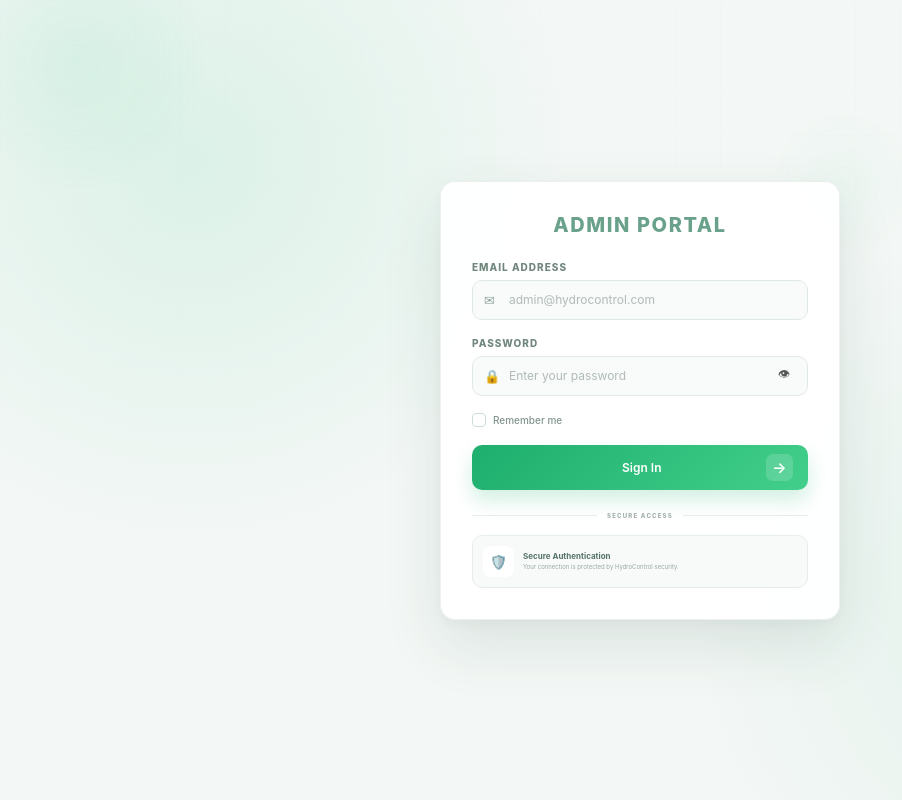
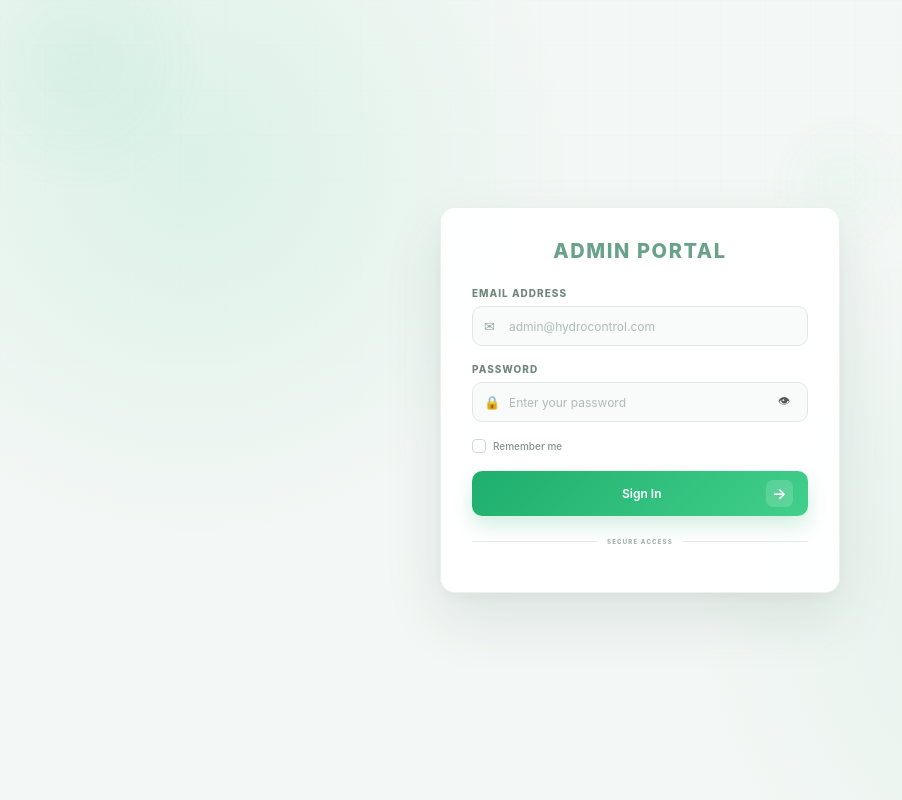
Before and after one commit to jwindamibacmibsit-droid/frontend, a React (Vite) app: page /login in a window 1280 px wide. Shown: the whole page, without its empty margins (0-902 px from the left). Built offline with nearby package versions, Linux system fonts and the light colour scheme.

Commit message:
part1.3.2

```diff
--- a/src/App.jsx
+++ b/src/App.jsx
@@ -8,9 +8,6 @@ import {
 
 import Login from "./pages/Login";
 import Dashboard from "./pages/Dashboard";
-import WaterMonitoring from "./pages/WaterMonitoring";
-import NutrientControl from "./pages/NutrientControl";
-import PHControl from "./pages/PhControl";
 import PumpControl from "./pages/PumpControl";
 import Logs from "./pages/SystemLogs";
 import Settings from "./pages/Settings";
@@ -109,21 +106,6 @@ function App() {
                     />
 
                     <Route
-                        path="/water-monitoring"
-                        element={<WaterMonitoring />}
-                    />
-
-                    <Route
-                        path="/nutrient-control"
-                        element={<NutrientControl />}
-                    />
-
-                    <Route
-                        path="/ph-control"
-                        element={<PHControl />}
-                    />
-
-                    <Route
                         path="/pump-control"
                         element={<PumpControl />}
                     />
--- a/src/components/Navbar.jsx
+++ b/src/components/Navbar.jsx
@@ -9,21 +9,6 @@ function Navbar({ isOpen, setIsOpen }) {
             name: "Dashboard",
             path: "/dashboard",
             icon: "⌂"
-        },
-        {
-            name: "Water Monitoring",
-            path: "/water-monitoring",
-            icon: "💧"
-        },
-        {
-            name: "Nutrient Control",
-            path: "/nutrient-control",
-            icon: "🧪"
-        },
-        {
-            name: "pH Control",
-            path: "/ph-control",
-            icon: "⚗️"
         },
         {
             name: "Pump Control",
--- a/src/pages/Dashboard.jsx
+++ b/src/pages/Dashboard.jsx
@@ -185,9 +185,7 @@ function Dashboard() {
 
                 <header className="dashboard-header">
                     <div className="header-copy">
-                        <div className="dashboard-breadcrumb">HYDROCONTROL / CONTROL CENTER</div>
                         <h1>Hydroponic Environment</h1>
-                        <p>Real-time visibility into your reservoir, nutrients, water quality and automation.</p>
                     </div>
 
                     <div className={`system-status ${offline ? "is-offline" : ""}`}>
--- a/src/pages/Login.jsx
+++ b/src/pages/Login.jsx
@@ -205,7 +205,7 @@ function Login({ onLogin }) {
                                             : "Show password"
                                     }
                                 >
-                                    {showPassword ? "🙈" : "👁"}
+                                    {showPassword ? "--" : "👁"}
                                 </button>
 
                             </div>
@@ -262,29 +262,6 @@ function Login({ onLogin }) {
                             SECURE ACCESS
                         </span>
                     </div>
-
-                    {/* SECURITY */}
-                    <div className="security-info">
-
-                        <div className="security-icon">
-                            🛡️
-                        </div>
-
-                        <div>
-
-                            <strong>
-                                Secure Authentication
-                            </strong>
-
-                            <span>
-                                Your connection is protected
-                                by HydroControl security.
-                            </span>
-
-                        </div>
-
-                    </div>
-
                 </section>
 
             </main>
--- a/src/pages/Settings.jsx
+++ b/src/pages/Settings.jsx
@@ -59,11 +59,6 @@ function Settings() {
                             </div>
 
                             <h1>Settings</h1>
-
-                            <p>
-                                Configure your HydroControl system,
-                                preferences, alerts, and controller settings.
-                            </p>
 
                         </div>
 
```
